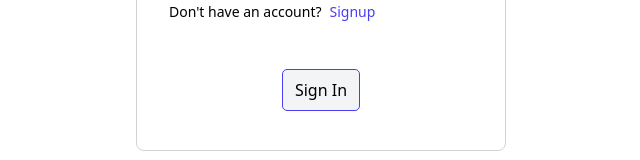
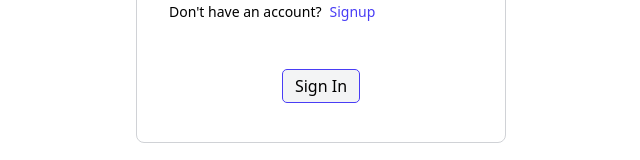
Before and after one commit to sonia-artisan/accredify-assessment, a React (Vite) app: page /sign-in in a window 1280 px wide. Shown: the part 597-757 px from the top of the page, without its empty margins (319-959 px from the left). Built offline with nearby package versions, Linux system fonts and the light colour scheme.

Commit message:
adjust button padding

```diff
--- a/src/styles/components/Button.scss
+++ b/src/styles/components/Button.scss
@@ -1,5 +1,5 @@
 .button-component {
-    @apply flex items-center gap-4 rounded-[4px] py-2 px-3
+    @apply flex items-center gap-4 rounded-[4px] py-1 px-3
 }
 
 .menu-button {
```
